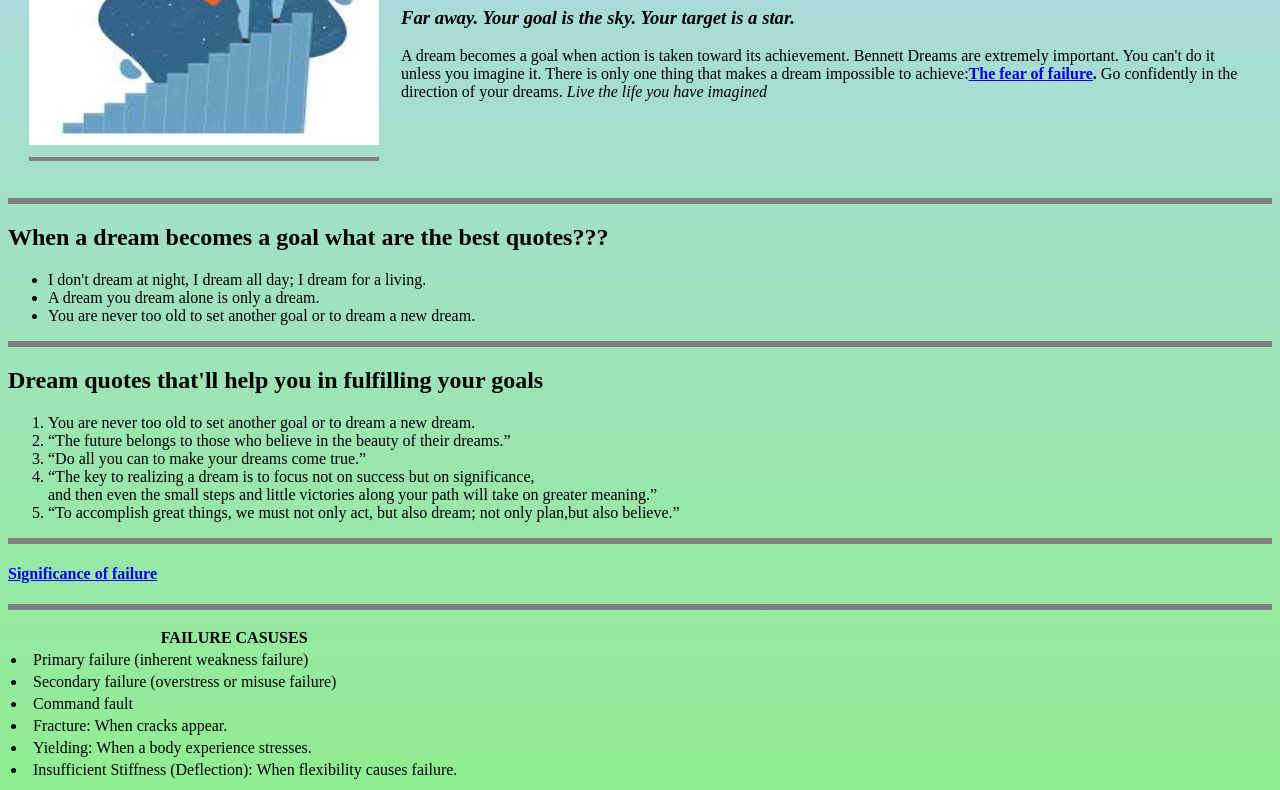
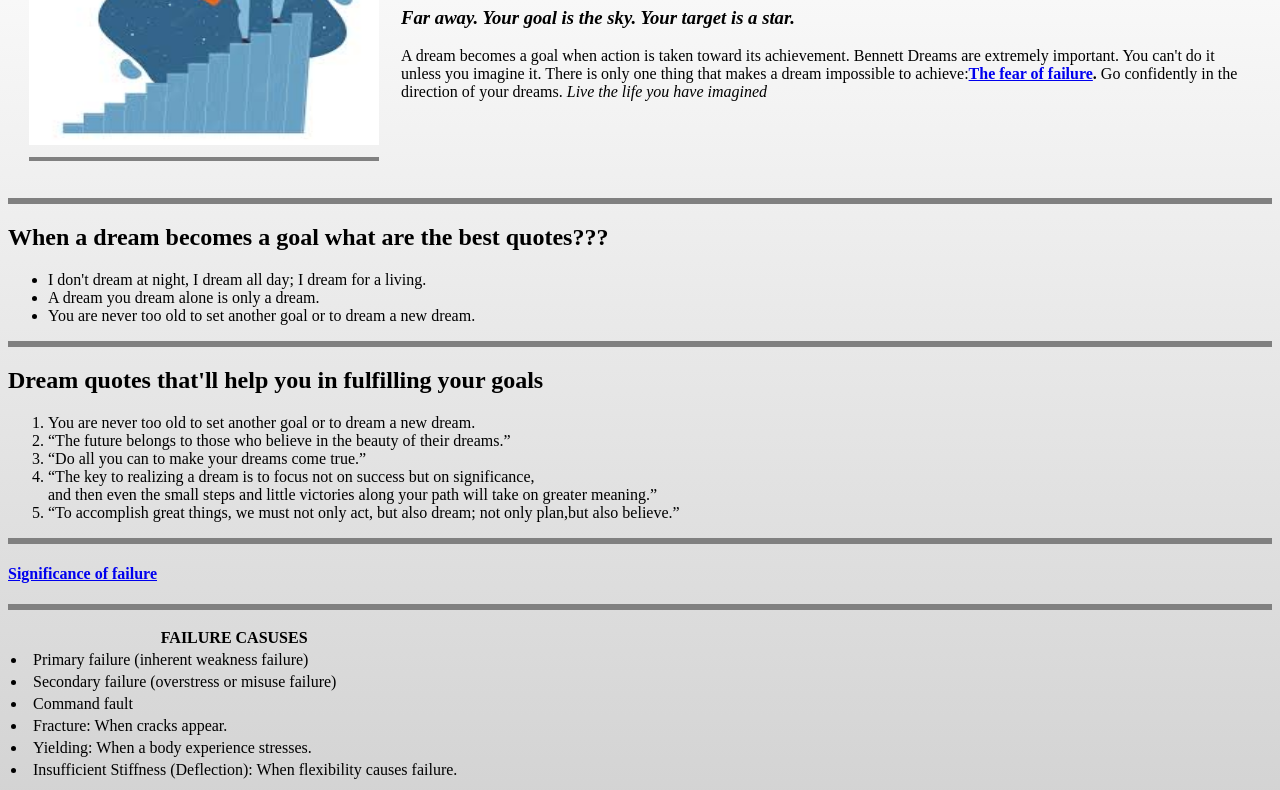
Before and after one commit to 23preethi/DG, a plain HTML site: page index.html in a window 1280 px wide. Shown: the part 154-944 px from the top of the page. Drawn offline with Linux system fonts and the light colour scheme.

Commit message:
Update index.html

```diff
--- a/index.html
+++ b/index.html
@@ -8,7 +8,7 @@
     <title>DREAM GOAL</title>
    <style>
     body{
-        background-image: linear-gradient(lightblue 0%, lightgreen 100% );
+        background-image: linear-gradient(white 0%, lightgray 100% );
     }
    </style>
 </head>
```
